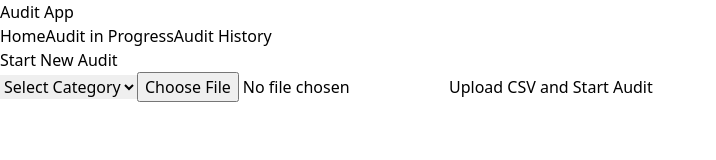
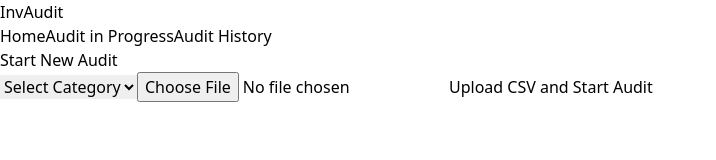
Before and after one commit to Forestbriggs/InvAudit, a React (Vite) app: page / in a window 1280 px wide. Shown: the top 160 px of the page, without its empty margins (0-716 px from the left). Built offline with nearby package versions, Linux system fonts and the light colour scheme.

Commit message:
changed navbar title

```diff
--- a/src/App.tsx
+++ b/src/App.tsx
@@ -12,7 +12,7 @@ const App: React.FC = () => {
             <div className="min-h-screen bg-gray-900 text-white">
                 <nav className="bg-gray-800 p-4">
                     <div className="container mx-auto flex justify-between items-center">
-                        <div className="text-white text-2xl font-bold">Audit App</div>
+                        <div className="text-white text-2xl font-bold">InvAudit</div>
                         <div className="space-x-4">
                             <Link to="/" className="text-white hover:text-gray-300">Home</Link>
                             <Link to="/audit" className="text-white hover:text-gray-300 hidden">Audit in Progress</Link>
```
